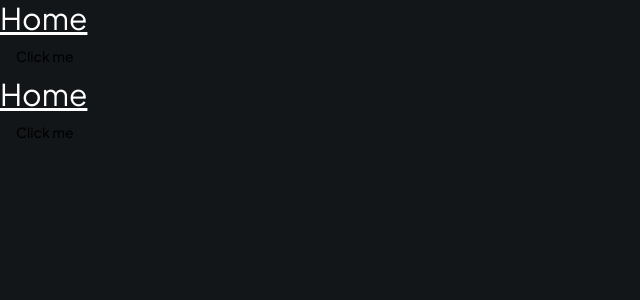
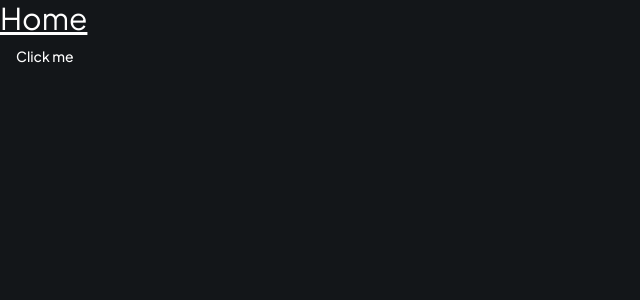
Before and after one commit to renatarsilva/carepulse, a Next.js app: page / in a window 1280 px wide. Shown: the top 300 px of the page, without its empty margins (0-640 px from the left). Built offline with nearby package versions, Linux system fonts and the light colour scheme.

Commit message:
feat: update page

```diff
--- a/src/app/layout.tsx
+++ b/src/app/layout.tsx
@@ -25,15 +25,9 @@ export default function RootLayout({
           fontSans.variable
         )}
       >
-        <ThemeProvider
-          attribute="class"
-          defaultTheme="system"
-          enableSystem
-          disableTransitionOnChange
-        >
+        <ThemeProvider attribute="class" defaultTheme="dark">
           {children}
         </ThemeProvider>
-        {children}
       </body>
     </html>
   );
```
